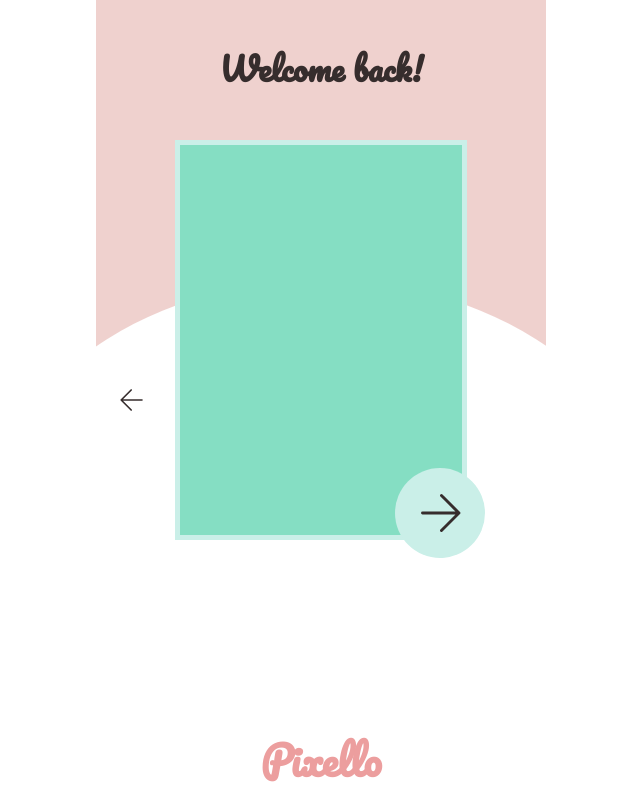
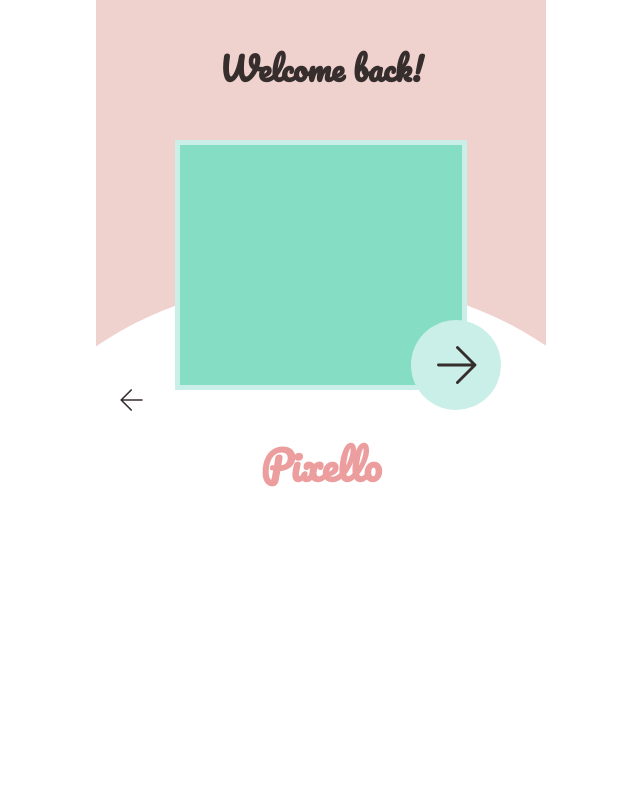
Before and after one commit to mdart86/Pixello, a React (Create React App) app: page /log-in in a window 1280 px wide. Shown: the whole page, without its empty margins (319-959 px from the left). Built offline with nearby package versions, Linux system fonts and the light colour scheme.

Commit message:
adjusted the login page so it's consistent with the updates I made to the signup page

```diff
--- a/src/components/LogIn.js
+++ b/src/components/LogIn.js
@@ -28,7 +28,7 @@ const Header = styled.h1`
 `
 
 const PinkFeature = styled.div`
-    position: relative;
+    position: absolute;
     height: 100vh;
     width: 100%;
     background: var(--light-pink);
@@ -49,18 +49,15 @@ const WhiteFeature = styled.div`
 const Icon = styled.img`
     position: absolute;
     z-index: 1;
-    ${props => props.forward ? "height: 70px; bottom: -12.5px; right: -12.5px;" : null}
+    ${props => props.forward ? "height: 70px; top: 330px; right: 55px;" : null}
     ${props => props.back ? "transform: rotate(180deg); height: 40px; top: 50vh; margin-top: -20px; left: 3.5%;" : null}
 `
 
 const BackgroundBox = styled.div`
     width: 65%;
-    height: 50vh;
+    height: 250px;
     background: var(--green);
-    position: absolute;
-    top: 140px;
-    left: 50%;
-    margin-left: -32.5%;
+    margin: 140px auto 40px;
     border: 5px solid var(--blue);
     box-sizing: border-box;
 
@@ -71,8 +68,8 @@ const BackgroundBox = styled.div`
         border-radius: 50%;
         background: var(--blue);
         position: absolute;
-        bottom: -22.5px;
-        right: -22.5px;
+        top: 320px;
+        right: 45px;
     }
 `
 
@@ -82,8 +79,5 @@ const Logo = styled.h1`
     font-family: 'Pacifico', cursive;
     font-size: 2.5rem;
     width: 150px;
-    position: absolute;
-    bottom: 5px;
-    left: 50%;
-    margin: 0 0 0 -75px;
+    margin: 0 auto;
 `
--- a/src/components/SignUp.js
+++ b/src/components/SignUp.js
@@ -50,7 +50,7 @@ const WhiteFeature = styled.div`
 const Icon = styled.img`
     position: absolute;
     z-index: 1;
-    ${props => props.forward ? "height: 70px; position: absolute; top: 600px; right: 55px;" : null}
+    ${props => props.forward ? "height: 70px; position: absolute; top: 610px; right: 55px;" : null}
     ${props => props.back ? "transform: rotate(180deg); height: 40px; top: 50vh; margin-top: -20px; left: 3.5%;" : null}
 `
 
@@ -68,7 +68,7 @@ const BackgroundBox = styled.div`
         border-radius: 50%;
         background: var(--blue);
         position: absolute;
-        top: 590px;
+        top: 600px;
         right: 45px;
     }
 `
```
